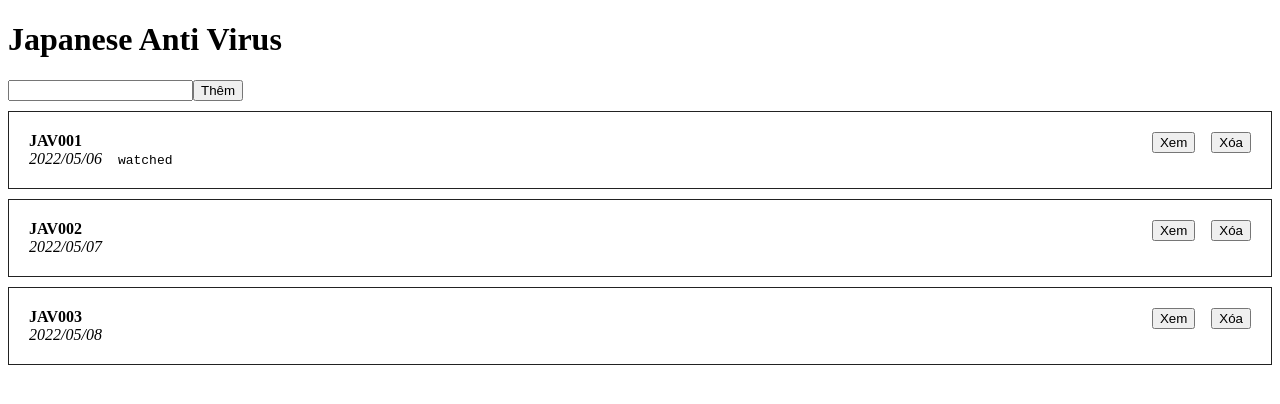
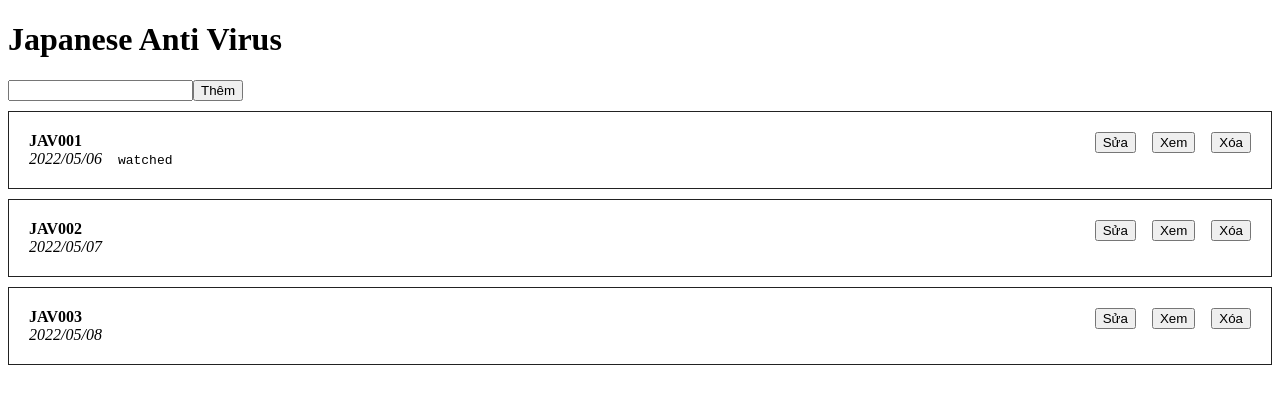
Before and after one commit to dochinhthtn/CI74, a React (Create React App) app: page / in a window 1280 px wide. Shown: the top 404 px of the page. Built offline with nearby package versions, Linux system fonts and the light colour scheme.

Commit message:
add edit item

```diff
--- a/src/components/jav/JAVCreateForm.js
+++ b/src/components/jav/JAVCreateForm.js
@@ -14,7 +14,7 @@ export default function JAVCreateForm({ onAddItem }) {
             return;
         }
 
-        onAddItem("hello world"); // addItem(name)
+        onAddItem(name); // addItem(name)
     }
 
     return (<form onSubmit={handleCreateItem}>
--- a/src/components/jav/JAVItem.js
+++ b/src/components/jav/JAVItem.js
@@ -1,10 +1,18 @@
 import React from 'react';
 import "../../css/JAVItem.css";
 
-export default function JAVItem({ name, date, watched, id, onDeleteItem }) {
+export default function JAVItem({ name, date, watched, id, onDeleteItem, onWatchItem, onEditItem }) {
 
     const remove = (event) => {
         onDeleteItem(id);
+    }
+
+    const watch = (event) => {
+        onWatchItem(id);
+    }
+
+    const edit = (event) => {
+        onEditItem(id);
     }
 
     return (<div className="jav-item">
@@ -16,7 +24,9 @@ export default function JAVItem({ name, date, watched, id, onDeleteItem }) {
         </div>
 
         <div className="item-action">
-            <button>Xem</button>
+            <button onClick={edit}>Sửa</button>
+            &nbsp;&nbsp;&nbsp;&nbsp;
+            <button onClick={watch}>Xem</button>
             &nbsp;&nbsp;&nbsp;&nbsp;
             <button onClick={remove}>Xóa</button>
         </div>
--- a/src/components/jav/JAVTutorial.js
+++ b/src/components/jav/JAVTutorial.js
@@ -10,10 +10,8 @@ export default function JAVTutorial() {
         { id: 3, name: 'JAV003', date: '2022/05/08', watched: false },
     ]);
 
+    // tạo item
     const addItem = (name) => {
-        console.log("Tạo thêm 1 item với name là " + name);
-
-        // tạo 1 item mới
         const newItem = {
             id: Date.now(),
             name: name,
@@ -21,16 +19,31 @@ export default function JAVTutorial() {
             watched: false
         };
 
-        // data.push(newItem); // ở đây chúng tôi ko làm thế
-
-        // tạo 1 mảng mới: gồm tất cả phần tử cũ của data + newItem
-        const newData = [...data, newItem]; // newData phải là 1 mảng gồm tất cả phần tử cũ của data + newItem
-
+        const newData = [...data, newItem];
         setData(newData);
     }
 
+    // xóa item: tạo 1 mảng mới gồm các phần tử của mảng cũ mà không chứa phần tử có id là "itemId"
     const deleteItem = (itemId) => {
-        console.log("Xóa 1 item có id là " + itemId);
+        const newData = data.filter(item => item.id != itemId);
+        setData(newData);
+    }
+
+    // bản chất: update giá trị watch của phần tử có id là "itemId"
+    const watchItem = (itemId) => {
+        const newData = [...data];
+        for (let item of data) {
+            if (item.id == itemId) item.watched = true;
+        }
+        setData(newData); // phải tạo 1 mảng mới, ko sửa đổi vào mảng cũ
+    }
+
+    const editItem = (itemId, newName) => {
+        const newData = [...data];
+        for (let item of data) {
+            if (item.id == itemId) item.name = newName;
+        }
+        setData(newData);
     }
 
     return (<div className="jav-tutorial">
@@ -39,16 +52,22 @@ export default function JAVTutorial() {
 
 
         <div className="jav-list">
+            {/* Truyền gì vào props cũng đc */}
             {data.map(jav => {
                 return <JAVItem
                     id={jav.id}
                     name={jav.name}
                     date={jav.date}
                     watched={jav.watched}
+
                     onDeleteItem={deleteItem}
+                    onWatchItem={watchItem}
+                    onEditItem={editItem}
                 />
             })}
         </div>
 
     </div>);
 }
+
+// CRUD = create + read + update + delete
```
